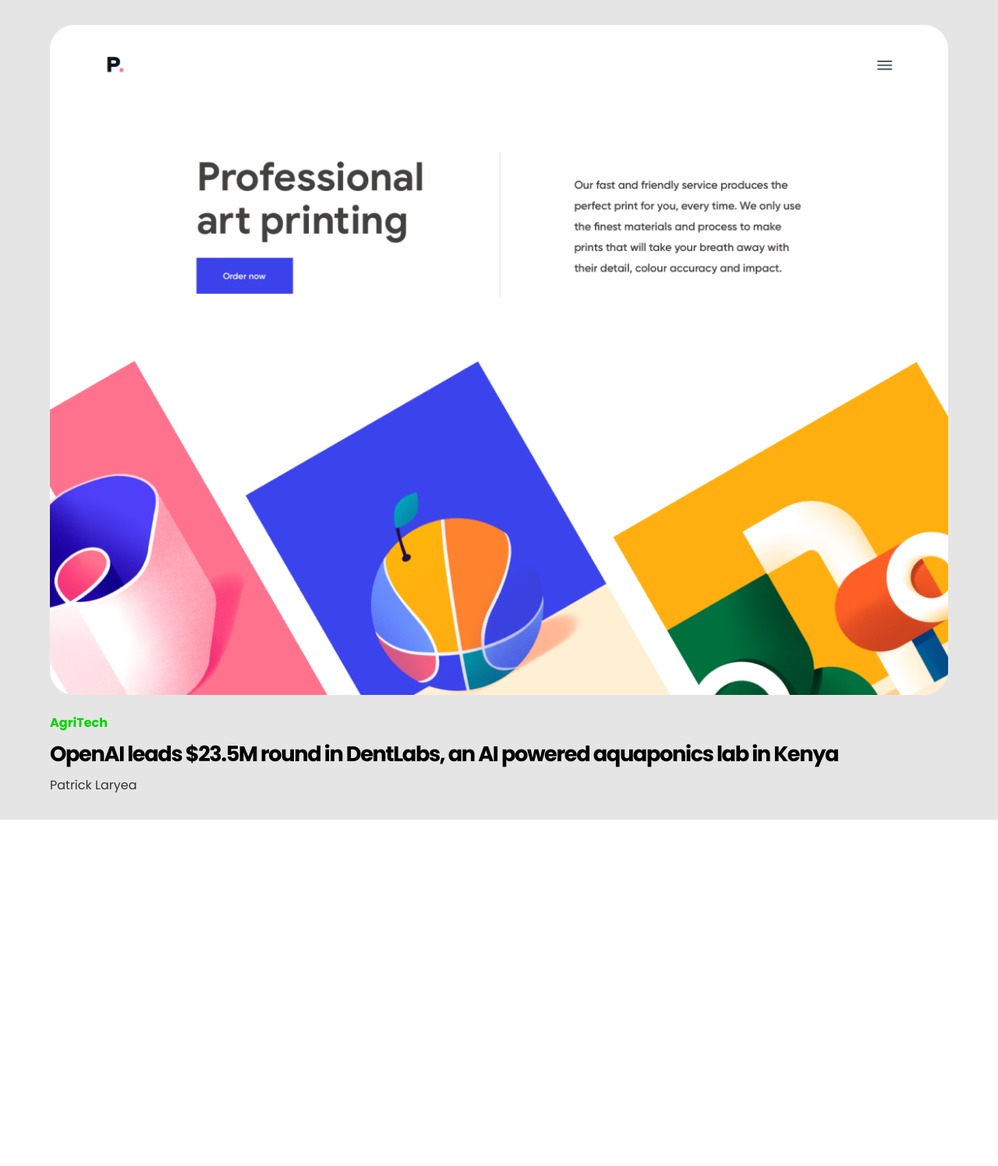
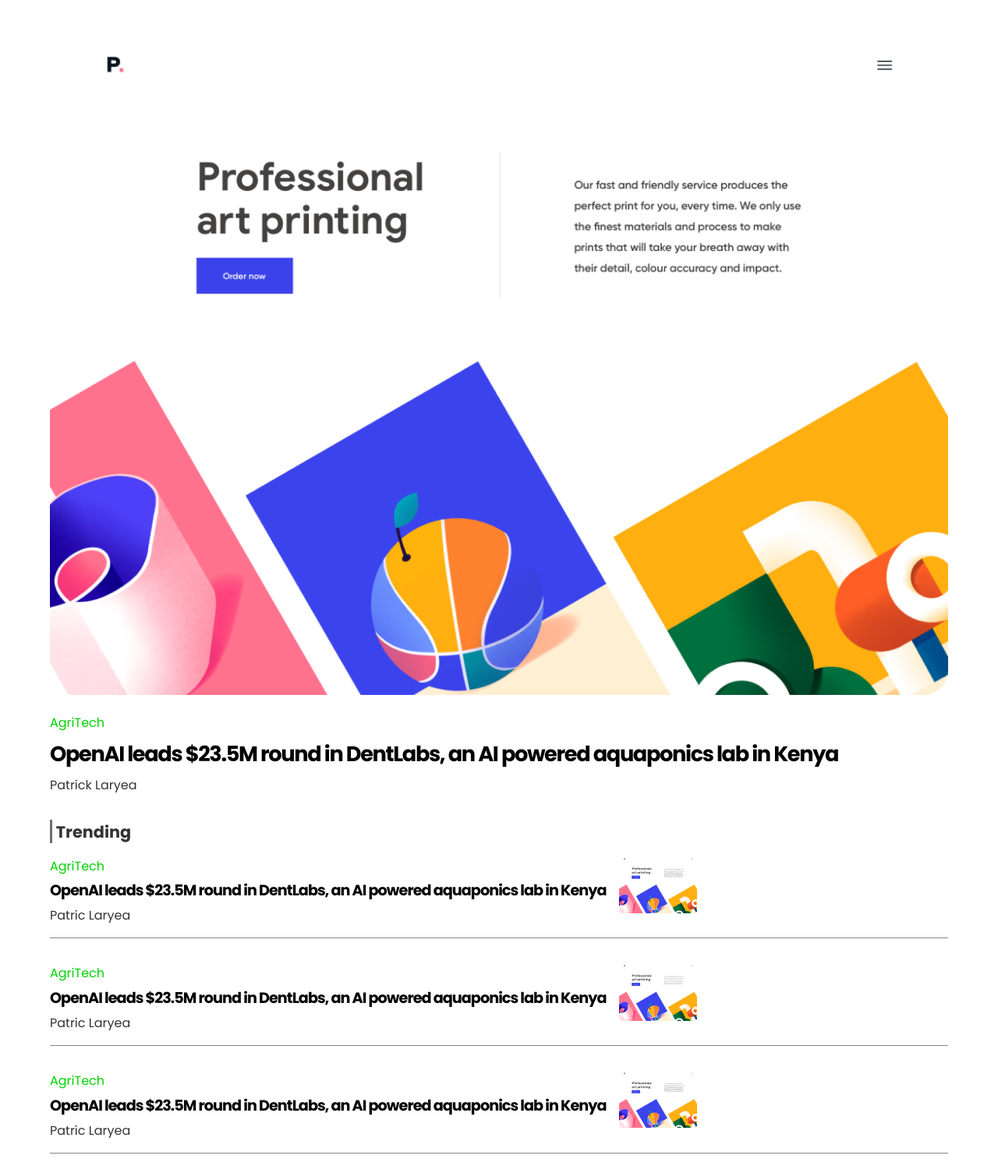
Before and after one commit to michaelamponsah/all-agric, a PHP site: page / in a window 1280 px wide. Shown: the part 79-1574 px from the top of the page at 78% size. Before the commit the page ends 1130 px from the top, so only its background shows below. Run offline with PHP 8.4, Linux system fonts and the light colour scheme.

Commit message:
Add markup and styling for trending posts section

```diff
--- a/css/style.css
+++ b/css/style.css
@@ -36,7 +36,7 @@ img {
 }
 
 body {
-  background-color: #e5e5e5;
+  background-color: #fff;
   font-family: var(--font-family-primary);
 }
 
@@ -51,11 +51,32 @@ body {
   width: 24px;
 }
 
+.section-title{
+  font-weight: 900;
+  font-size: 1.3rem;
+  color: #333;
+}
+
 .post-category {
-  font-weight: 600;
+  font-weight: 400;
   font-size: 1rem;
   margin: 1em 0 0 0;
   color: var(--clr-primary);
+}
+
+.section-title-wrapper {
+  display: flex;
+  align-items: center;
+}
+
+.pipe {
+  display: inline-block;
+  margin-right: 0.3em;
+  content: "";
+  height: 30px;
+  width: 3px;
+  background-color: #333;
+  opacity: 0.7;
 }
 
 /* Header section */
@@ -104,3 +125,34 @@ body {
   font-weight: 500;
   color: #333;
 }
+
+/* Trending post section */
+.trending-post {
+  display: flex;
+  align-items: center;
+}
+
+.trending-post-wrapper::after {
+  display: block;
+  margin: 1em 0;
+  content: "";
+  height: 1px;
+  width: 100%;
+  background-color: #333;
+  opacity: 0.6;
+}
+
+.trending-post .thumbanail {
+  width: 100px;
+  height: auto;
+  margin-left: 1em;
+}
+
+.trending .post-title {
+  padding: 0.5em 0;
+  font-size: 1.2rem;
+  line-height: 1.01;
+  font-weight: 800;
+  font-family: var(--font-family-primary);
+  letter-spacing: -.05em;
+}
--- a/index.html
+++ b/index.html
@@ -34,6 +34,48 @@
       </div>
     </div>
   </section>
+  <section class="trending container">
+    <div class="section-title-wrapper">
+      <span class="pipe"></span>
+      <h2 class="section-title"> Trending</h2>
+    </div>
+    <div class="trending-post-wrapper">
+      <div class="trending-post">
+        <div class="post-details">
+          <h5 class="post-category">AgriTech</h5>
+          <h2 class="post-title">OpenAI leads $23.5M round in DentLabs, an AI powered aquaponics lab in Kenya</h2>
+          <div class="featured-post-info">
+            <p>Patric Laryea</p>
+          </div>
+        </div>
+        <img src="./assets/images/Snapshoot Portfolio-4.png" alt="" class="thumbanail">
+      </div>
+    </div>
+    <div class="trending-post-wrapper">
+      <div class="trending-post">
+        <div class="post-details">
+          <h5 class="post-category">AgriTech</h5>
+          <h2 class="post-title">OpenAI leads $23.5M round in DentLabs, an AI powered aquaponics lab in Kenya</h2>
+          <div class="featured-post-info">
+            <p>Patric Laryea</p>
+          </div>
+        </div>
+        <img src="./assets/images/Snapshoot Portfolio-4.png" alt="" class="thumbanail">
+      </div>
+    </div>
+    <div class="trending-post-wrapper">
+      <div class="trending-post">
+        <div class="post-details">
+          <h5 class="post-category">AgriTech</h5>
+          <h2 class="post-title">OpenAI leads $23.5M round in DentLabs, an AI powered aquaponics lab in Kenya</h2>
+          <div class="featured-post-info">
+            <p>Patric Laryea</p>
+          </div>
+        </div>
+        <img src="./assets/images/Snapshoot Portfolio-4.png" alt="" class="thumbanail">
+      </div>
+    </div>
+  </section>
 
 
 
```
